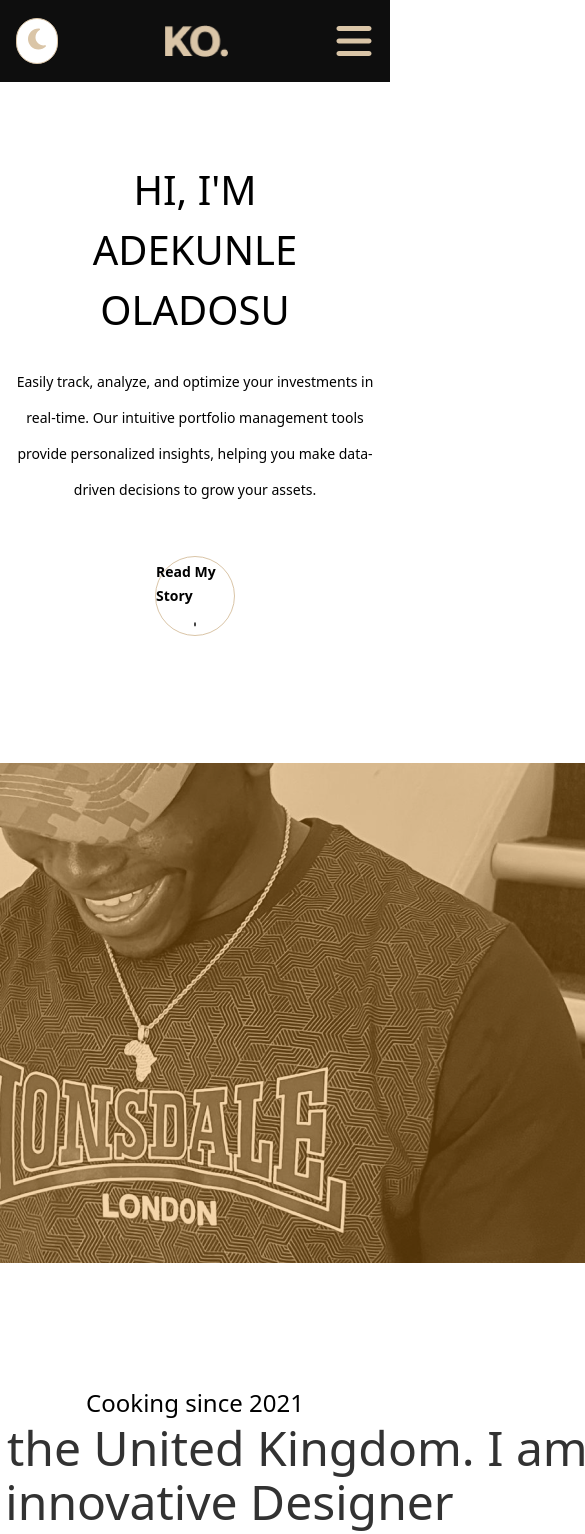
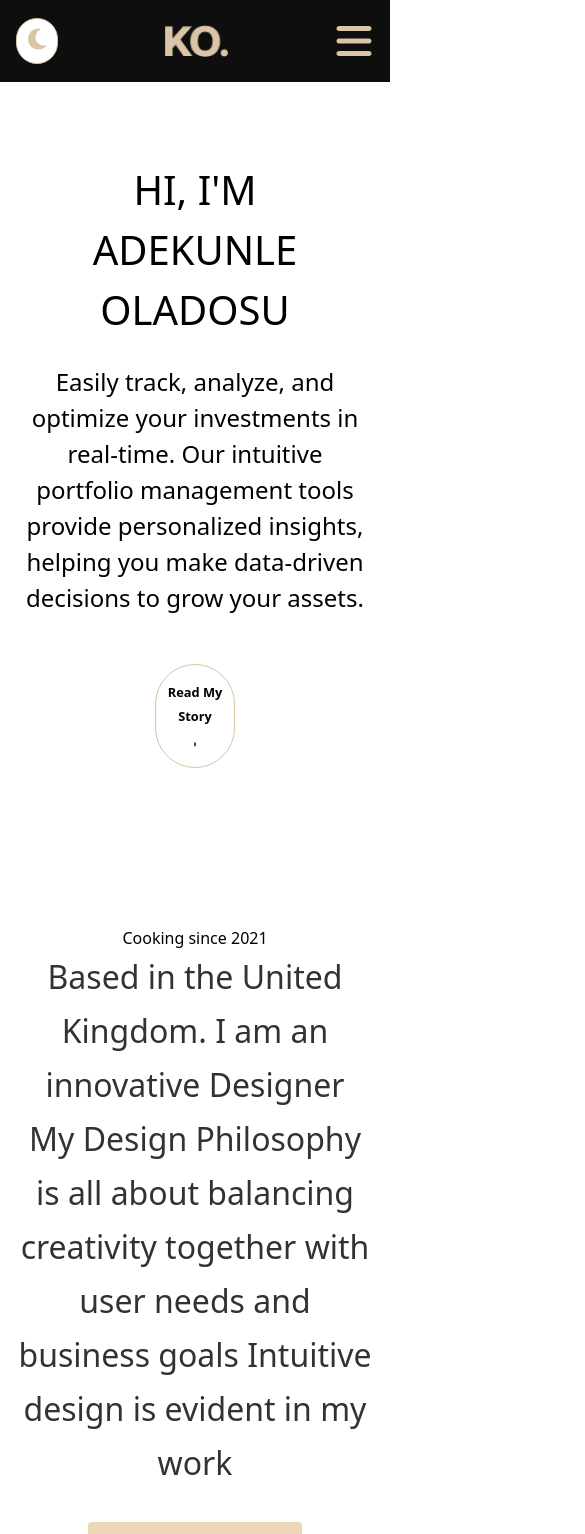
Before and after one commit to Christopher6609/KunlePortfolio, a Next.js app: page /profile in a window 390 px wide. Shown: the top 1534 px of the page, 585 px wide, since content can reach past the window. Built offline with nearby package versions, Linux system fonts and the light colour scheme.

Commit message:
profile page responsiveness

```diff
--- a/src/app/Navigation.tsx
+++ b/src/app/Navigation.tsx
@@ -18,6 +18,11 @@ const Navigation = () => {
         const nav = navView === "top-[-50rem]" ? "top-[5rem]" : "top-[-50rem]";
         setNavIcon(iconChange);
         setNavView(nav)
+    }
+
+    const closeNavToggle = () => {
+        setNavView("top-[-50rem]");
+        setNavIcon(faBars);
     }
 
     useEffect(() => {
@@ -89,12 +94,12 @@ const Navigation = () => {
                     <div className="flex items-center justify-center hover:cursor-pointer md:hidden">
                         <FontAwesomeIcon onClick={navToggle} icon={navIcon} className="w-[2.5rem] h-[2.5rem]"/>
                     </div>
-                    <div className={`absolute md:static min-h-[30vh] md:min-h-fit w-full md:w-auto left-0 px-2 flex duration-500 text-center items-center  ${navView} ${theme === "dark" ? "bg-[#000] " :"bg-[#DAC5A7] md:bg-[#000] md:text-[#DAC5A7] text-[#000]" }`} >
+                    <div className={`absolute md:static min-h-[30vh] md:min-h-fit w-full md:w-auto left-0 px-2 flex duration-500 text-center items-center  ${navView} ${theme === "dark" ? "bg-[#0E0E0E] " :"bg-[#DAC5A7] md:bg-[#000] md:text-[#DAC5A7] text-[#000]" } `} >
                         <ul className="list-none  text-[1rem] leading-[1.5rem] font-[400] flex md:flex-row flex-col gap-[1.75rem]  w-full">
-                            <li className=" px-[0.75rem] py-[0.5rem]"><Link href="#work">Work</Link></li>
-                            <li className=" px-[0.75rem] py-[0.5rem]"><Link href="#services">Services</Link></li>
-                            <li className=" px-[0.75rem] py-[0.5rem]"><Link href="/profile">About Me</Link></li>
-                            <li className=" px-[0.75rem] py-[0.5rem]"><Link href="#contact">Contact Me</Link></li>
+                            <li className=" px-[0.75rem] py-[0.5rem]"><Link onClick={closeNavToggle} href="#work">Work</Link></li>
+                            <li className=" px-[0.75rem] py-[0.5rem]"><Link onClick={closeNavToggle} href="#services">Services</Link></li>
+                            <li className=" px-[0.75rem] py-[0.5rem]"><Link onClick={closeNavToggle} href="/profile">About Me</Link></li>
+                            <li className=" px-[0.75rem] py-[0.5rem]"><Link onClick={closeNavToggle} href="#contact">Contact Me</Link></li>
                         </ul>
                     </div>
 
--- a/src/app/components/Heading/Heading.tsx
+++ b/src/app/components/Heading/Heading.tsx
@@ -11,7 +11,7 @@ type headingProps = {
 
 const Heading = ({ headingLineOne, headingLineTwo, headingDescription, mouseText, scrollToLocation }: headingProps) => {
     return (
-        <div className="md:pt-[10.94rem] mt-[10rem]" id="heading">
+        <div className="md:pt-[4.94rem] mt-[10rem]" id="heading">
 
             <div className="flex flex-col items-center justify-center gap-[1.5rem]">
                 <div className="md:flex md:px-[2rem]  hidden  ">
@@ -29,12 +29,12 @@ const Heading = ({ headingLineOne, headingLineTwo, headingDescription, mouseText
                 </div>
 
                 <div className="flex md:w-[55.8125rem] justify-center ">
-                    <p className="md:text-[1.5rem] text-[0.875rem] font-[100] leading-[2.25rem] text-center">{headingDescription}</p>
+                    <p className="md:text-[1.5rem] text-[1.5rem] font-[100] leading-[2.25rem] text-center">{headingDescription}</p>
                 </div>
             </div>
             <div className="flex justify-center items-center md:mt-[5.69rem] mt-[3rem] mb-[2.87rem]">
-                <a href={scrollToLocation} className="md:w-[10.575rem] w-[5rem] md:h-[10.575rem] h-[5rem] border-[1px] border-[#DAC5A7] rounded-full py-[1rem] flex  flex-col items-center justify-center md:gap-[1rem] group hover:rotate-180 duration-300 delay-200">
-                    <p className="md:text-[1.25rem] text-[0.875rem] font-[700] leading-[1.5rem] group-hover:scale-x-[-1] group-hover:-scale-y-[1] transform duration-300" >{mouseText}</p>
+                <a href={scrollToLocation} className="md:w-[10.575rem] w-[5rem] md:h-[10.575rem] h-[6.5rem] border-[1px] border-[#DAC5A7] rounded-full py-[1rem] flex  flex-col items-center justify-center md:gap-[1rem] group hover:rotate-180 duration-300 delay-200">
+                    <p className="md:text-[1.25rem] text-[0.8rem] text-center font-[700] leading-[1.5rem] group-hover:scale-x-[-1] group-hover:-scale-y-[1] transform duration-300" >{mouseText}</p>
                     <div className="md:w-[2rem] w-[1rem] md:h-[3.125rem] h-[1.5rem]">
                         <Image src="/img/Frame 2147223898.png" width={200} height={3125} alt="mouse" className="w-full h-full object-contain" />
                     </div>
--- a/src/app/components/Linkers/Linkers.tsx
+++ b/src/app/components/Linkers/Linkers.tsx
@@ -18,7 +18,7 @@ const Linkers = () => {
     const [isHovered, setIsHovered] = useState(false);
 
     return (
-        <div className="flex items-center justify-between" id="contact">
+        <div className="flex items-center justify-between md:pt-[6rem]" id="contact">
             <div className="lg:w-[58.3125rem] ">
                 <p className="text-[1.5rem] font-[100] md:leading-8">Have a Project in Mind?</p>
                 <h1 className="uppercase md:text-[6rem] text-[3rem] font-[300] md:leading-[6rem] tracking-tight">Let's create things together</h1>
--- a/src/app/components/Process/ProcessCard.tsx
+++ b/src/app/components/Process/ProcessCard.tsx
@@ -7,7 +7,7 @@ type processCardProps = {
 
 const ProcessCard = ({id,heading,description}:processCardProps) => {
     return (
-        <div className="md:w-[30.9375rem] w-[20rem] h-[20.0625rem] p-[1.5rem] dark:bg-[#0E0E0E] bg-[#DAC5A7] rounded border border-[#dac5a71a] flex flex-col justify-center space-y-[0.5rem] relative dark:hover:bg-[#DAC5A7] hover:text-[#000]" >
+        <div className="md:w-[30.9375rem] w-[20rem] h-[20.0625rem] p-[1.5rem] dark:bg-[#0E0E0E] bg-[#DAC5A7] rounded border border-[#dac5a71a] flex flex-col justify-center space-y-[0.5rem] relative md:dark:hover:bg-[#DAC5A7] md:hover:text-[#000]" >
             <div className="bg-[#DAC5A7] w-[3.875rem] h-[3.875rem] p-[0.625rem] flex rounded-full justify-center items-center absolute -top-7 -right-7 border border-[#000] ">
                 <p className="text-[#000] text-[1.5rem] font-[500] leading-[1.5rem]">{id}</p>
             </div>
--- a/src/app/components/ProfileInfo/ProfileInfo.tsx
+++ b/src/app/components/ProfileInfo/ProfileInfo.tsx
@@ -13,19 +13,20 @@ const ProfileInfo = () => {
     return (
 
         <div className="flex flex-col items-center justify-center">
-            <div className="w-[77.5rem] h-[31.25rem] my-[5.06rem]" id="story" style={{ backgroundImage: `url("/img/Frame 2147224112.png")`, backgroundSize: "cover", backgroundPosition: "center", backgroundAttachment: "fixed", backgroundBlendMode: "luminosity" }}>
+            <div className="w-[77.5rem] h-[31.25rem] my-[5.06rem] hidden md:block"  style={{ backgroundImage: `url("/img/Frame 2147224112.png")`, backgroundSize: "cover", backgroundPosition: "center", backgroundAttachment: "fixed", backgroundBlendMode: "luminosity" }}>
 
             </div>
-            <div className="text-center py-[2.56rem] w-[52rem]" >
-                <h4 className="text-[1.5rem] font-[200] leading-[2.25rem]">Cooking since 2021</h4>
-                <p className="text-[3rem] leading-[3.375rem] font-[200] opacity-[0.8]">Based in the United Kingdom. I am an innovative Designer
+            <div className="text-center py-[7rem] md:w-[52rem]" id="story" >
+                <h4 className="md:text-[1.5rem] font-[200] md:leading-[2.25rem]">Cooking since 2021</h4>
+                <p className="md:text-[3rem] text-[2rem] leading-[3.375rem] font-[200] opacity-[0.8]">Based in the United Kingdom. I am an innovative Designer
                 </p>
-                <p className="text-[3rem] leading-[3.375rem] font-[200] opacity-[0.8]">My Design Philosophy is all about balancing creativity together with user needs and business goals Intuitive design is evident in my work</p>
+                <p className="md:text-[3rem] text-[2rem] leading-[3.375rem] font-[200] opacity-[0.8]">My Design Philosophy is all about balancing creativity together with user needs and business goals Intuitive design is evident in my work</p>
                 <div className="flex justify-center items-center py-8">
                     <a href="mailto:odeniyichristopher7@gmail.com" className="w-[13.375rem] h-[3.0625rem] px-[0.75rem] py-[0.5rem] flex justify-between items-center rounded bg-[#EDD6B6] text-[#000] text-[1.21875rem] leading-[1.5rem] font-[500] tracking-[0.01831rem] hover:bg-transparent hover:text-[#EDD6B6] hover:border-[#EDD6B6] hover:border ">View My Resume <FontAwesomeIcon icon={faEye} className="w-[1.5rem] h-[1.5rem]" /></a>
                 </div>
             </div>
-            <div className="w-full flex justify-between py-[4.44rem] ">
+
+            <div className="md:w-full columns-2 md:flex justify-between md:py-[4.44rem] ">
                 {information.map((info) => {
                     const { id, count, subText, countVariable } = info
                     return (
@@ -33,6 +34,8 @@ const ProfileInfo = () => {
                     )
                 })}
             </div>
+
+
         </div>
 
     )
--- a/src/app/components/Services/Service.tsx
+++ b/src/app/components/Services/Service.tsx
@@ -11,7 +11,7 @@ type serviceProps = {
 const Service = ({ service }:serviceProps) => {
     const { id, head, body } = service;
     return (
-        <div className="md:w-[25rem] md:h-[20.0625rem] dark:bg-[#0E0E0E] bg-[#DAC5A7] rounded border-[#dac5a71a] border flex items-center px-[1.5rem] py-[1rem] hover:dark:bg-[#DAC5A7] hover:text-[#000]">
+        <div className="md:w-[25rem] md:h-[20.0625rem] dark:bg-[#0E0E0E] bg-[#DAC5A7] rounded border-[#dac5a71a] border flex items-center px-[1.5rem] py-[1rem] md:hover:dark:bg-[#DAC5A7] md:hover:text-[#000]">
             <div className="space-y-[1rem]">
                 <p className="text-[0.8125rem] font-[100] leading-[1.5rem] ">{id}</p>
                 <h4 className="text-[1.5rem] font-[700] leading-[2rem] ">{head}</h4>
```
